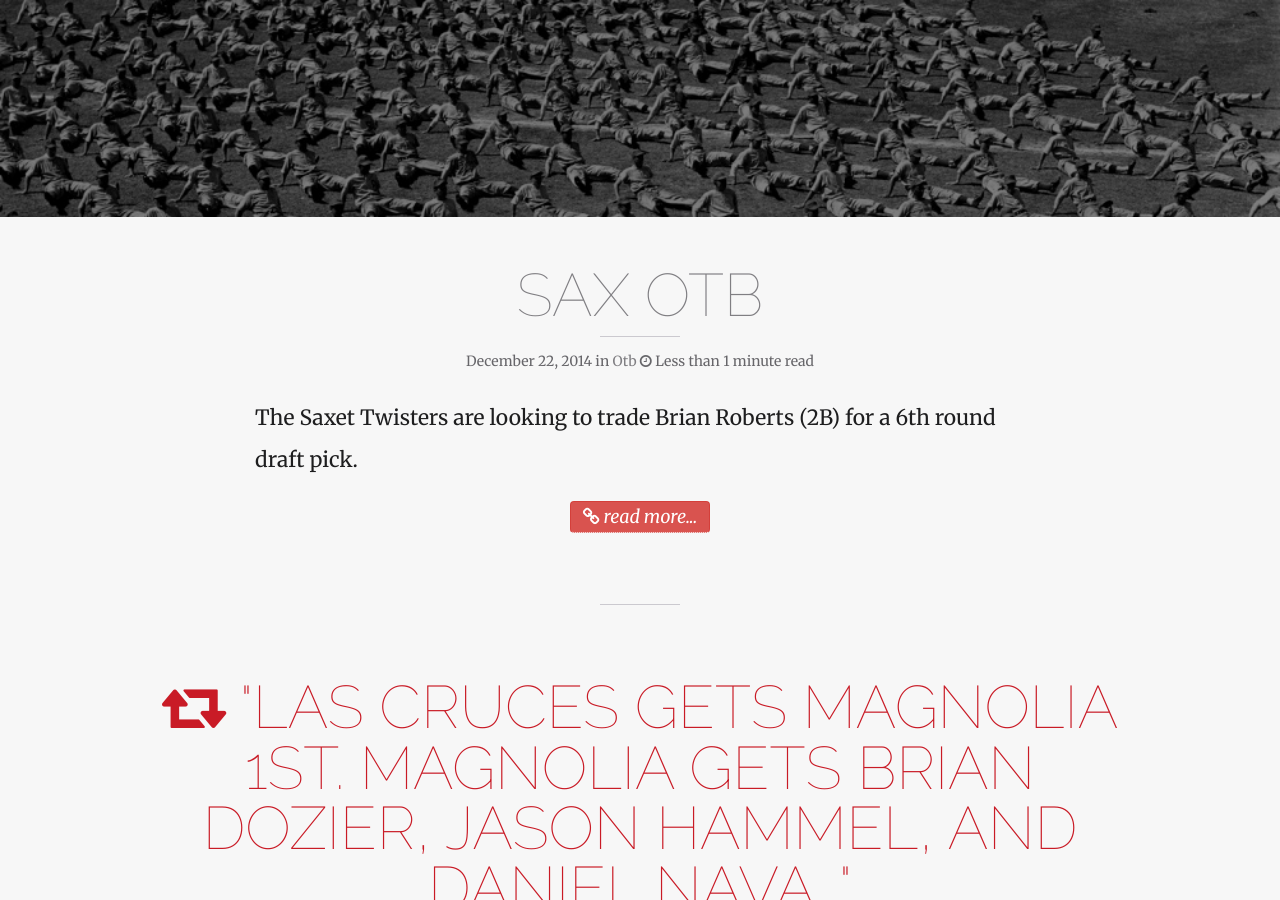
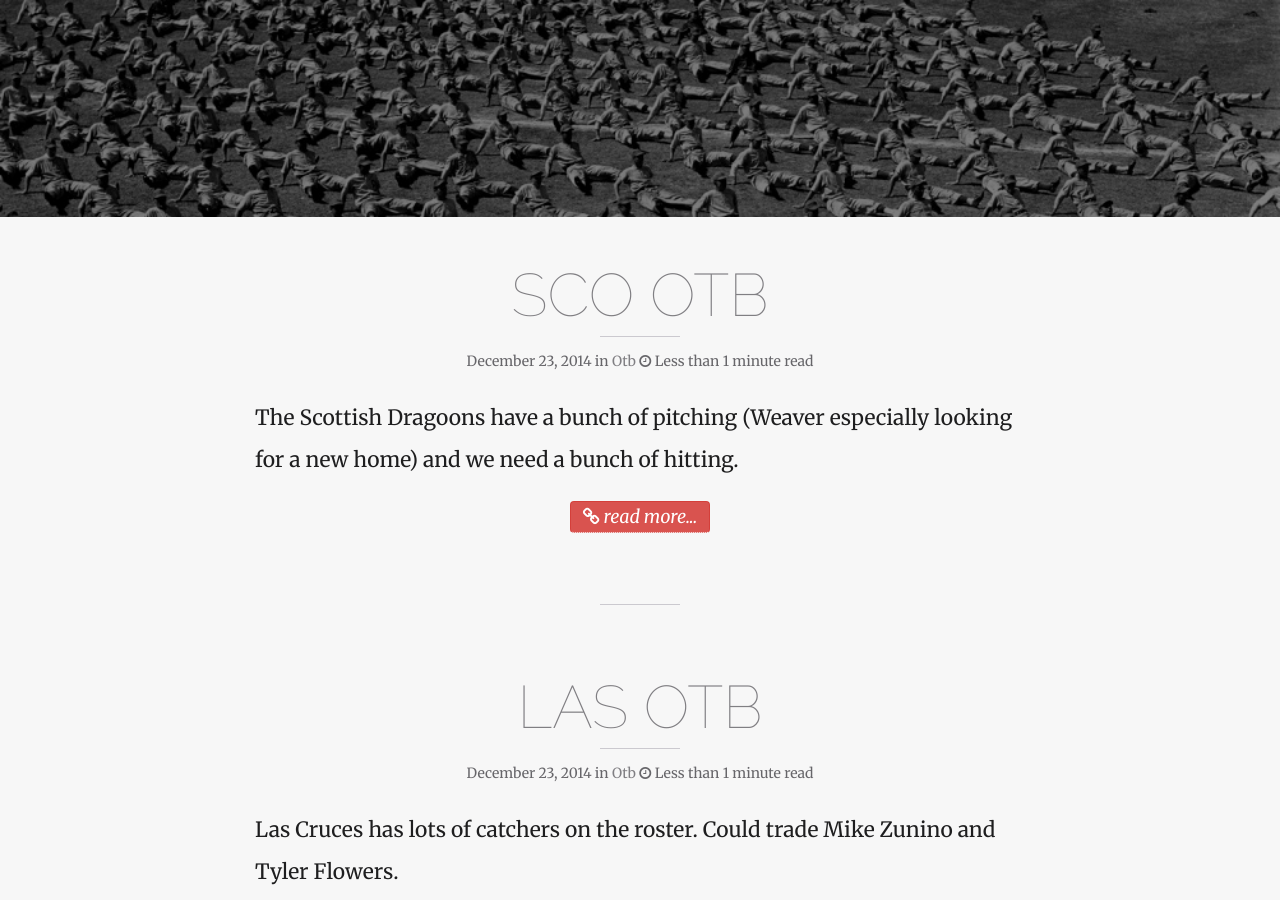
Before and after one commit to ADML1/adml1.github.io, a Jekyll site: the page built from index.html, in a window 1280 px wide and 900 px high, scrolled down 323 px. Built offline with Jekyll 4.4.1, drawn with Linux system fonts in a browser that asks for light colours; nearby versions of some CDN libraries; the list of posts is cut into pages by our own code; some of the changed text lies outside the part shown.

```diff
--- a/_config.yml
+++ b/_config.yml
@@ -65,6 +65,8 @@ links:
     url: /members
   - title: Trades
     url: /trades
+  - title: Draft
+    url: /draft
   - title: Categories
     url: /categories
   - title: Tags
--- /dev/null
+++ b/_posts/2014-12-23-las-otb.md
@@ -0,0 +1,28 @@
+---
+layout: post
+title: LAS OTB
+description: "There's no crying in baseball"
+headline: "Let's make a deal"
+categories: otb
+type:
+tags:
+  - las
+  - 2015
+imagefeature:
+comments: true
+featured:
+published: true
+modified:
+mathjax:
+---
+
+Las Cruces has lots of catchers on the roster. Could trade Mike Zunino and Tyler Flowers.
+
+Zunino, the youngster, is more expensive. He's got a Vg arm and Vg power both ways. It was his first year as a full timer. I picked him at 2.4 last year, so it'll take a 1st to get him.
+
+Flowers is White Sox starting catcher. Will take a 3rd.
+
+Happy holidays, all.
+
+Rick
+Las Cruces Mooses
--- /dev/null
+++ b/_posts/2014-12-23-sco-otb.md
@@ -0,0 +1,23 @@
+---
+layout: post
+title: SCO OTB
+description: "There's no crying in baseball"
+headline: "Let's make a deal"
+categories: otb
+type:
+tags:
+  - sco
+  - 2015
+imagefeature:
+comments: true
+featured:
+published: true
+modified:
+mathjax:
+---
+
+The Scottish Dragoons have a bunch of pitching (Weaver especially looking for a new home) and we need a bunch of hitting.
+
+If you see a match, fire me off an email and MERRY CHRISTMAS everyone!
+
+Your Swell Commish...
```
Also changed, not shown: _posts/2014-12-23-cal-otb.md (added, +21 -0 lines), draft.md (renamed from _posts/2014-12-06-draft.md, +5 -15 lines).
